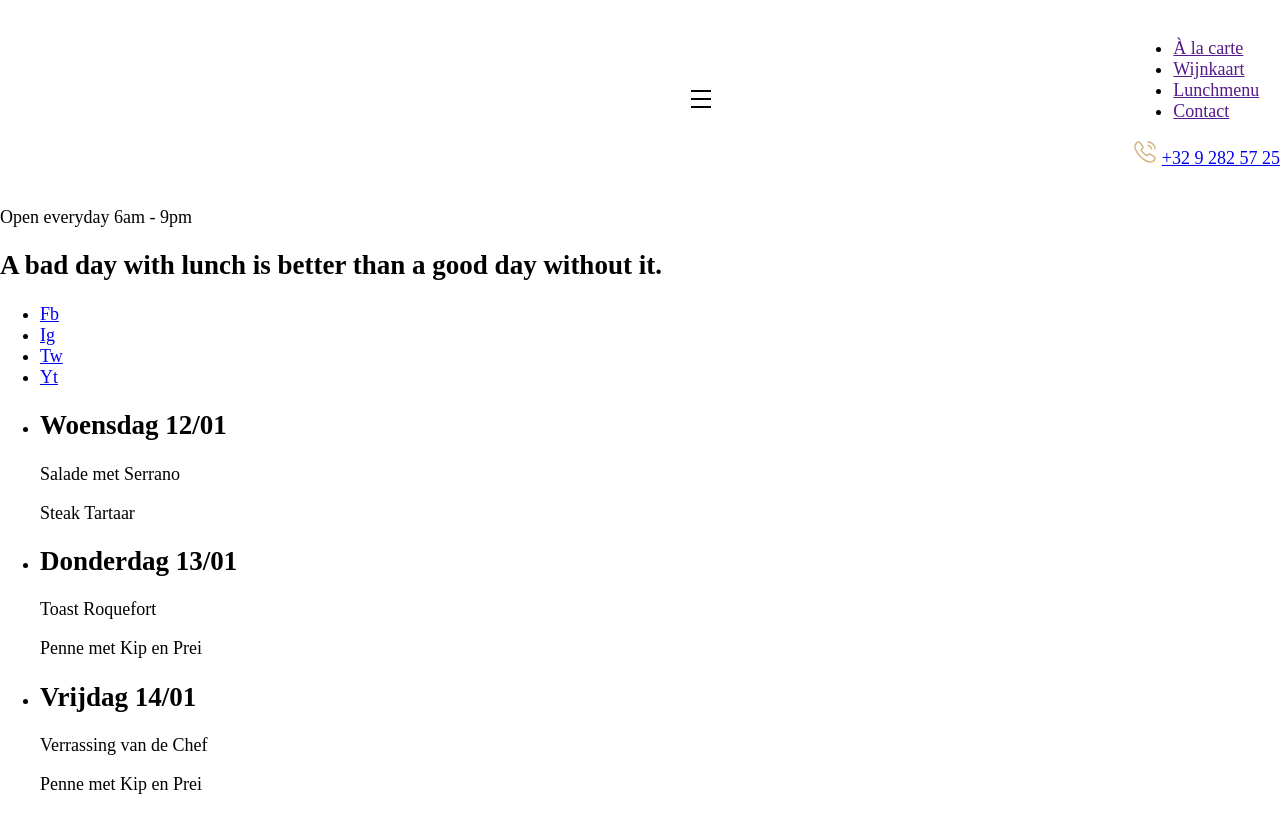
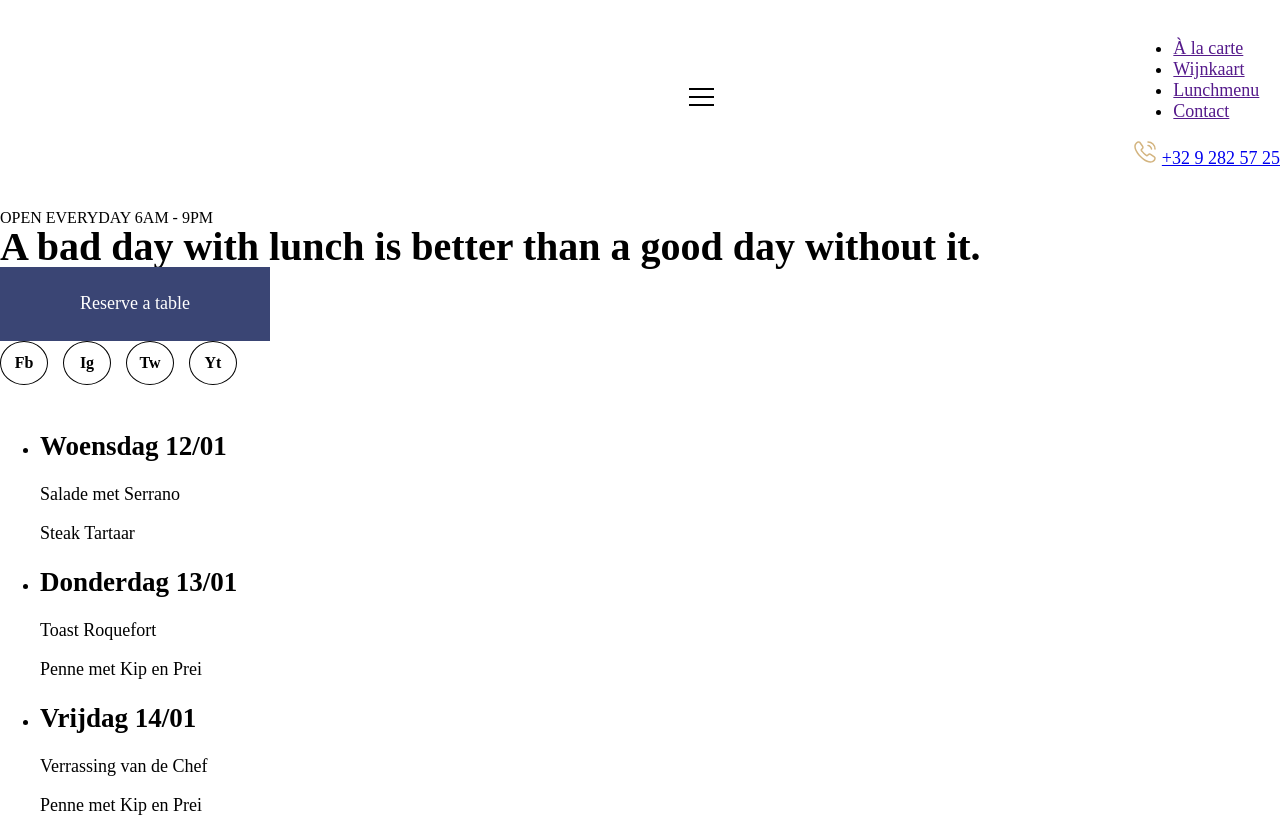
Before and after one commit to alexandrashmoylova/hello-test, a website: page src/index.html in a window 1280 px wide. Shown: the top 815 px of the page. Drawn offline with nearby package versions, Linux system fonts and the light colour scheme; files that its build step writes are made by us from their sources; files whose address does not match are found by name.

Commit message:
Add main styles

```diff
--- a/src/index.html
+++ b/src/index.html
@@ -17,7 +17,7 @@
             <a href="#" class="header__logo logo logo-desktop">
               <img src="/img/logo.png" width="269" height="55" alt="Tzeezotje Logo">
             </a>
-            <a href="" class="header__button trigger">
+            <a href="" class="header__button burger">
               <span></span>
             </a>
             <nav class="nav">
@@ -53,7 +53,7 @@
             <p class="intro__hours">Open everyday 6am - 9pm</p>
             <h1 class="intro__title main-title">A bad day with lunch is better than a good day without it.</h1>
             <div class="intro__wrapper">
-              <a href="#" class="intro__btn btn"></a>
+              <a href="#" class="intro__btn btn">Reserve a table</a>
               <ul class="social-list">
                 <li class="social-list__item">
                   <a href="#" class="social-list__link">Fb</a>
--- /dev/null
+++ b/src/styles/btn.scss
@@ -0,0 +1,13 @@
+.btn {
+  display: inline-block;
+  max-width: 270px;
+  width: 100%;
+  padding: 30px 30px;
+  font-size: 18px;
+  line-height: calc(18 / 24);
+  text-align: center;
+  text-decoration: none;
+  background-color: #3a4574;
+  color: #fff;
+  cursor: pointer;
+}
--- /dev/null
+++ b/src/styles/burger.scss
@@ -0,0 +1,37 @@
+.burger {
+  display: flex;
+  position: relative;
+  top: 4px;
+  padding: 0;
+  width: 25px;
+  height: 25px;
+  z-index: 5;
+  cursor: pointer;
+  border: none;
+  background-color: transparent;
+}
+
+.burger > span,
+.burger > span::before,
+.burger > span::after {
+  position: absolute;
+  display: block;
+  width: 100%;
+  height: 2px;
+  background-color: #000;
+  transition: 0.2s;
+}
+
+.burger > span {
+  top: 10px;
+}
+
+.burger > span::before {
+  content: "";
+  transform: translateY(-8px);
+}
+
+.burger > span::after {
+  content: "";
+  transform: translateY(8px);
+}
--- /dev/null
+++ b/src/styles/intro.scss
@@ -0,0 +1,11 @@
+.intro {
+  min-width: 320px;
+  padding: 20px 0;
+
+  &__hours {
+    margin: 0;
+    font-size: 16px;
+    line-height: calc(18 / 16);
+    text-transform: uppercase;
+  }
+}
--- /dev/null
+++ b/src/styles/main-title.scss
@@ -0,0 +1,6 @@
+.main-title {
+  margin: 0;
+  font-size: 40px;
+  line-height: 1;
+  font-weight: 700;
+}
--- /dev/null
+++ b/src/styles/social-list.scss
@@ -0,0 +1,25 @@
+.social-list {
+  display: flex;
+  margin: 0;
+  padding: 0;
+  list-style: none;
+  gap: 15px;
+
+  &__item {
+    width: 48px;
+    height: 48px;
+  }
+
+  &__link {
+    display: flex;
+    justify-content: center;
+    font-size: 16px;
+    font-weight: 600;
+    line-height: calc(18 / 16);
+    text-decoration: none;
+    color: #000;
+    border: 1px solid #000;
+    border-radius: 50%;
+    padding: 12px 13px;
+  }
+}
--- a/src/styles/style.scss
+++ b/src/styles/style.scss
@@ -1,7 +1,12 @@
+@import 'fonts';
 @import 'common';
 @import 'header';
 @import 'grid-block';
 @import 'logo-mobile';
 @import 'logo-desktop';
-@import 'trigger';
+@import 'burger';
 @import 'nav';
+@import 'intro';
+@import 'main-title';
+@import 'btn';
+@import 'social-list';
--- a/src/styles/trigger.scss
+++ /dev/null
@@ -1,55 +0,0 @@
-.trigger {
-  display: flex;
-  position: relative;
-  top: 0;
-  padding: 0;
-  width: 20px;
-  height: 14px;
-  z-index: 5;
-  cursor: pointer;
-  border: none;
-  background-color: transparent;
-
-  &::before {
-    top: 0;
-    box-shadow: #fff 0 6px 0 0;
-
-    transform: translate3d(0,0,0) rotate(0);
-    transition-property: transform,box-shadow,top;
-    transition-duration: .55s,0.2s,0.2s;
-    transition-delay: 0s,0.45s,0.45s;
-  }
-
-  &::after {
-    top: 100%;
-    transform: translate3d(0,-100%,0) rotate(0);
-    transition-property: transform,top;
-    transition-duration: .55s,0.2s;
-    transition-delay: 0s,0.45s;
-  }
-}
-
-.trigger > span,
-.trigger > span::before,
-.trigger > span::after {
-  position: absolute;
-  display: block;
-  width: 100%;
-  height: 2px;
-  background-color: #000;
-  transition: 0.2s;
-}
-
-.trigger > span {
-  top: 10px;
-}
-
-.trigger > span::before {
-  content: "";
-  transform: translateY(-8px);
-}
-
-.trigger > span::after {
-  content: "";
-  transform: translateY(8px);
-}
```
Also changed, not shown: dist/index.html.
